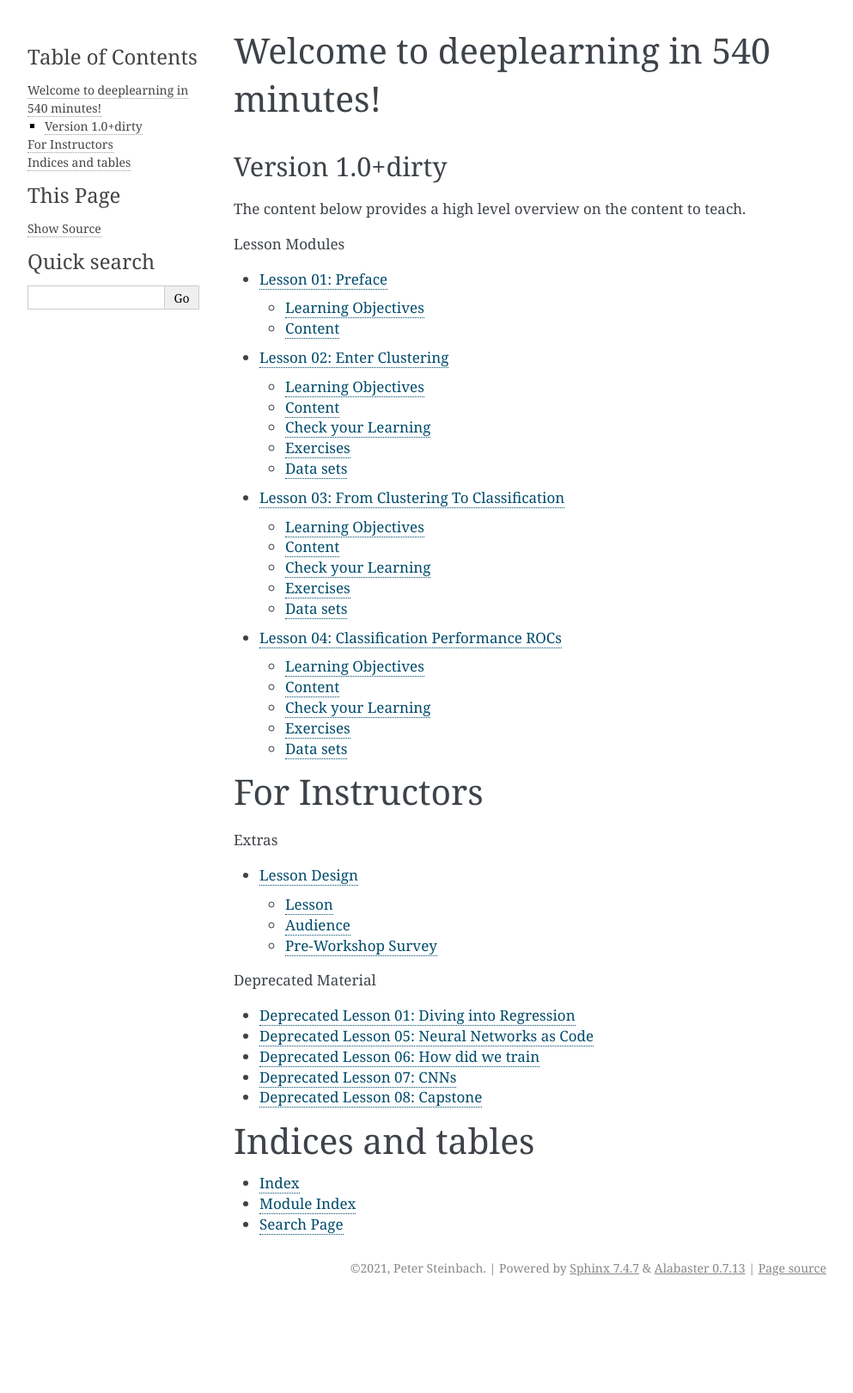
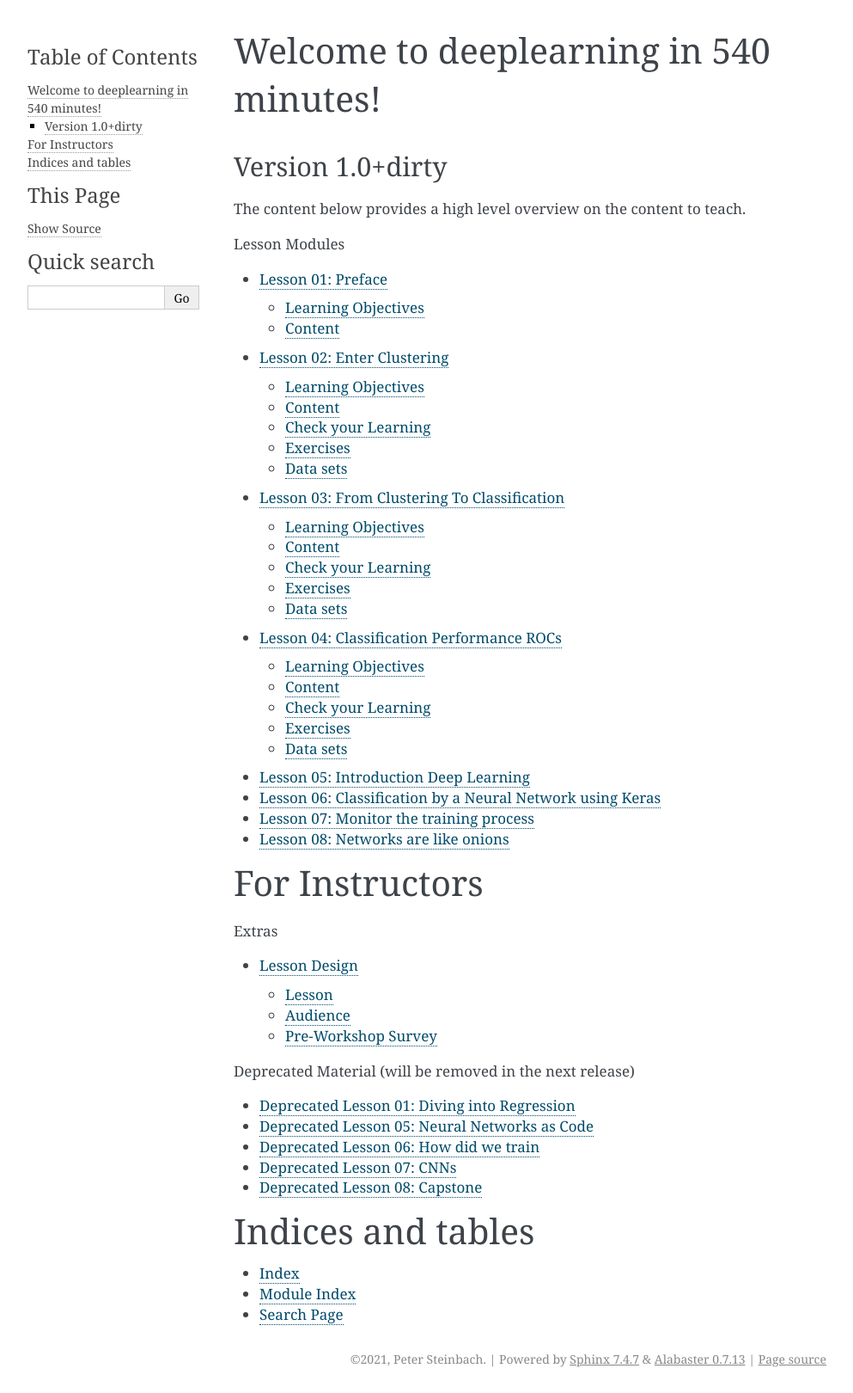
Before and after one commit to deeplearning540/deeplearning540.github.io, a Sphinx documentation site: the page built from source/index.rst, in a window 1280 px wide. Shown: the whole page at 86% size, without its empty margins (148-1141 px from the left). Built offline with Sphinx 7.4.7, drawn with Linux system fonts in a browser that asks for light colours; before the commit the page ends 1514 px from its top, so only the background shows below that.

Commit message:
fixed structure towards version 2

```diff
--- a/source/index.rst
+++ b/source/index.rst
@@ -33,7 +33,7 @@ For Instructors
 .. toctree::
    :glob:
    :maxdepth: 1
-   :caption: Deprecated Material
+   :caption: Deprecated Material (will be removed in the next release)
 
    _lesson0*/*
 
--- /dev/null
+++ b/source/lesson05/content.rst
@@ -0,0 +1,4 @@
+Lesson 05: Introduction Deep Learning
+*************************************
+
+All content is taken from `here <https://carpentries-incubator.github.io/deep-learning-intro/01-introduction/index.html>`_.
--- /dev/null
+++ b/source/lesson06/content.rst
@@ -0,0 +1,4 @@
+Lesson 06: Classification by a Neural Network using Keras
+*********************************************************
+
+All content is taken from `here <https://carpentries-incubator.github.io/deep-learning-intro/02-keras/index.html>`_.
--- /dev/null
+++ b/source/lesson07/content.rst
@@ -0,0 +1,4 @@
+Lesson 07: Monitor the training process
+***************************************
+
+All content is taken from `here <https://carpentries-incubator.github.io/deep-learning-intro/03-monitor-the-model/index.html>`_.
--- /dev/null
+++ b/source/lesson08/content.rst
@@ -0,0 +1,4 @@
+Lesson 08: Networks are like onions
+***********************************
+
+All content is taken from `here <https://carpentries-incubator.github.io/deep-learning-intro/04-networks-are-like-onions/index.html>`_.
```
Also changed, not shown: source/lessonb01/content.rst (added, +71 -0 lines).
